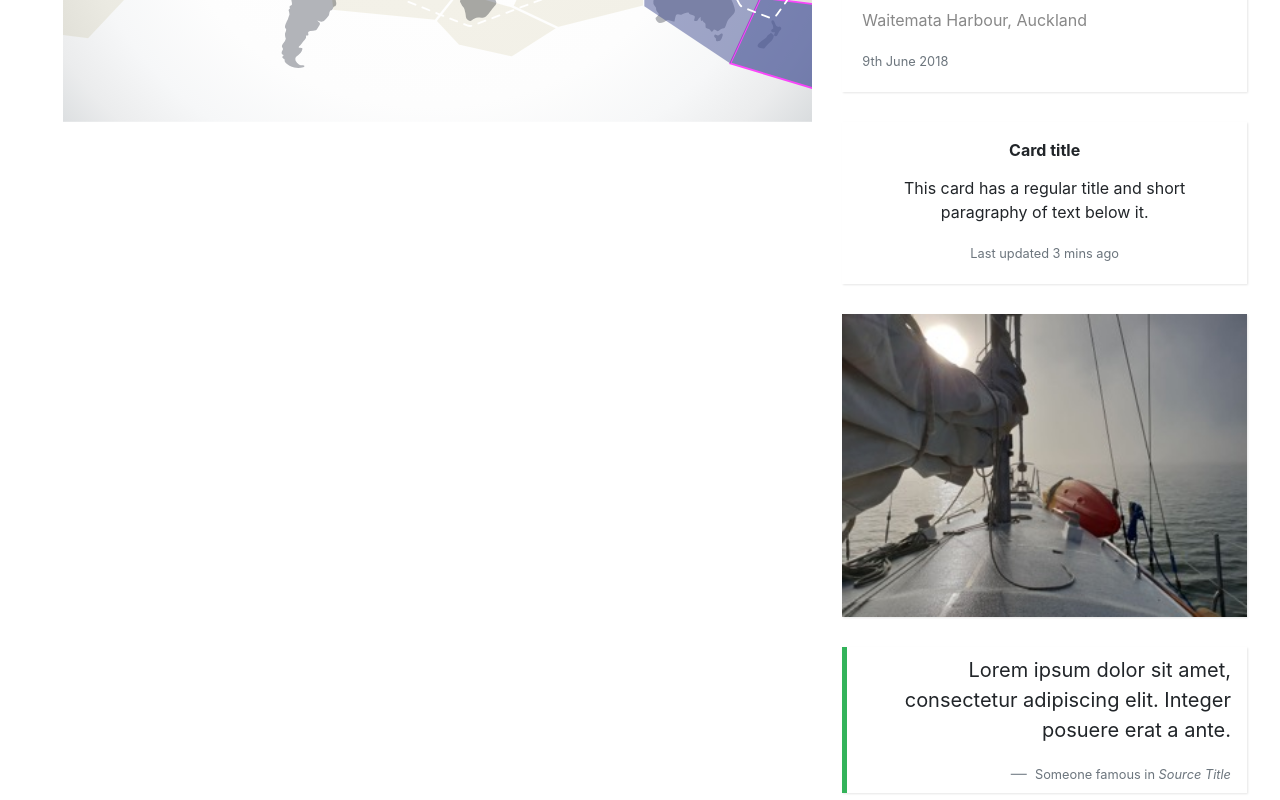
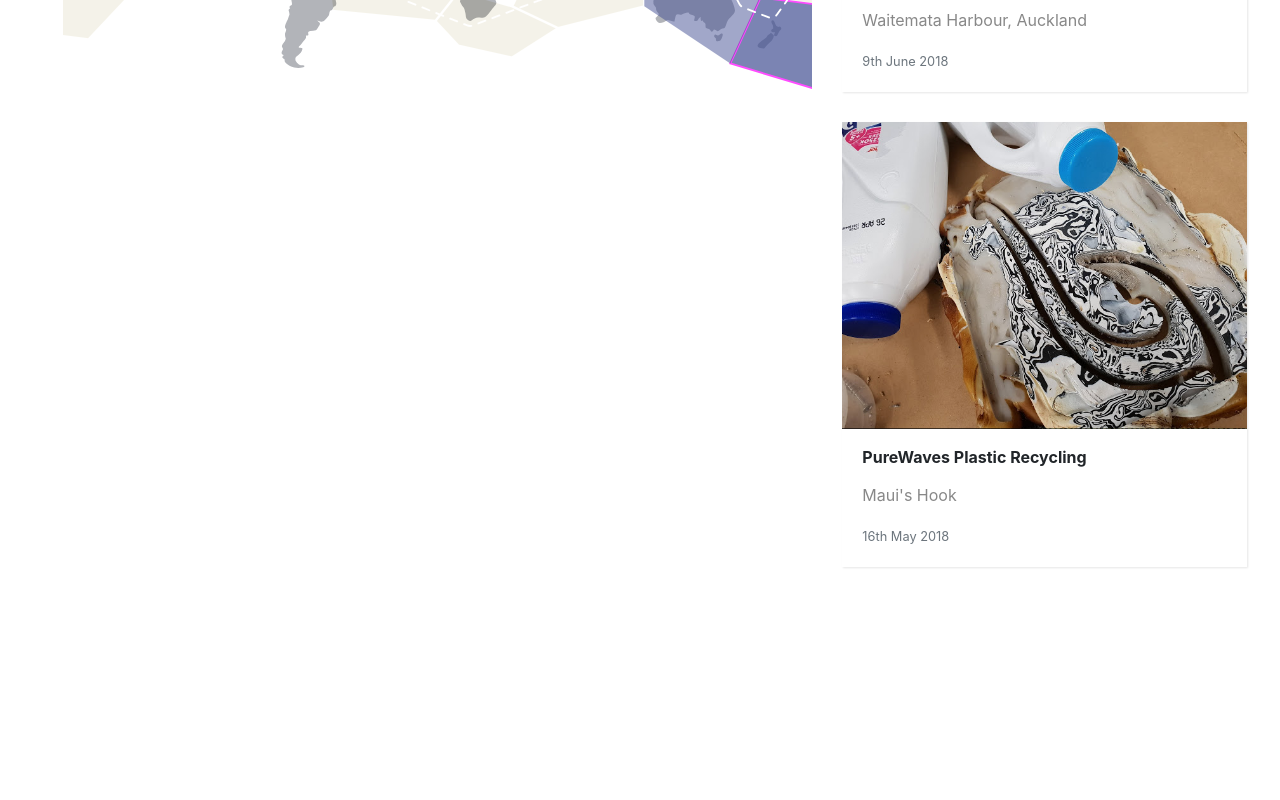
Before and after one commit to ProjectEntropy/project-entropy-vue, a Vue app: page / in a window 1280 px wide. Shown: the part 600-1400 px from the top of the page. After the commit the page ends 1245 px from the top, so only its background shows below. Built offline with nearby package versions, Linux system fonts and the light colour scheme; what vue-chartkick would draw is missing.

Commit message:
added images

```diff
--- a/src/components/Home.vue
+++ b/src/components/Home.vue
@@ -89,13 +89,23 @@
 
 
           <div class="card">
-            <img class="card-img-top" src="../assets/mist_big.jpg" alt="Card image cap">
+            <img class="card-img-top" src="../assets/mist_big.jpg" alt="Mist">
             <div class="card-body">
               <h5 class="card-title">Occam in Heavy Mist</h5>
               <p class="card-text">Waitemata Harbour, Auckland</p>
               <p class="card-text"><small class="text-muted">9th June 2018</small></p>
             </div>
           </div>
+
+          <div class="card">
+            <img class="card-img-top" src="../assets/Mauihook.png" alt="Mauihook">
+            <div class="card-body">
+              <h5 class="card-title">PureWaves Plastic Recycling</h5>
+              <p class="card-text">Maui's Hook</p>
+              <p class="card-text"><small class="text-muted">16th May 2018</small></p>
+            </div>
+          </div>
+          <!--
 
           <div class="card text-center">
             <div class="card-body">
@@ -123,7 +133,7 @@
               <p class="card-text">This is another card with title and supporting text below. This card has some additional content to make it slightly taller overall.</p>
               <p class="card-text"><small class="text-muted">Last updated 3 mins ago</small></p>
             </div>
-          </div>
+          </div> -->
         </div>
       </div>
     </div>
--- a/src/components/Map.vue
+++ b/src/components/Map.vue
@@ -20,7 +20,7 @@
         </defs>
         <title>map</title>
         <g id="World_Map" data-name="World Map">
-          <rect class="cls-1" x="-0.21" y="-0.33" width="1600.52" height="943.73"/>
+
           <g>
             <path class="cls-2" d="M87,283.53a3.36,3.36,0,0,0-1.24-.26c-1.93,0-2.44,1.92-2.85,3.46s-.81,2.81-1.86,3.06c-.67.16-6.62,1.64-6.69,4,0,.47.19,1.33,1.66,1.76a9.56,9.56,0,0,0,2.64.31c2.39,0,7.51-.74,8.5-2.47.72-1.3,1.42-6.91.74-8.82A1.63,1.63,0,0,0,87,283.53Z"/>
             <path class="cls-2" d="M64.55,294.89c-1.06-.42-4.95-2.1-4.95-2.1a1.05,1.05,0,0,0-.31-.08c-1-.1-2.07-.15-3.06-.15-2.83,0-6.38.43-7.23,2.45a1.88,1.88,0,0,0,.18,1.83c1.14,1.73,5.16,2.53,7.51,2.53,1.9,0,8.29-1.47,8.6-3.2A1.33,1.33,0,0,0,64.55,294.89Z"/>
```
Also changed, not shown: src/assets/Mauihook.png (added), src/assets/flotilla.png (added).
